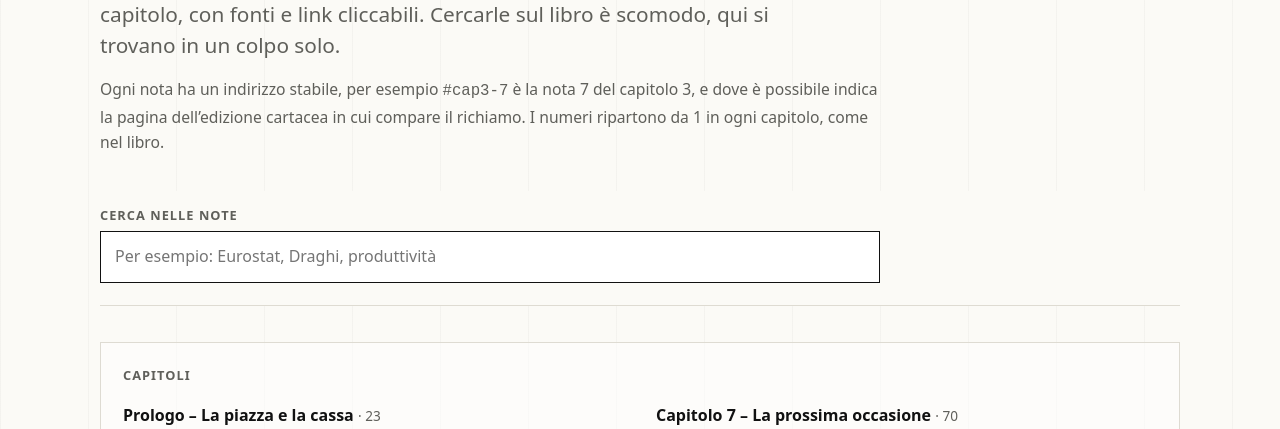
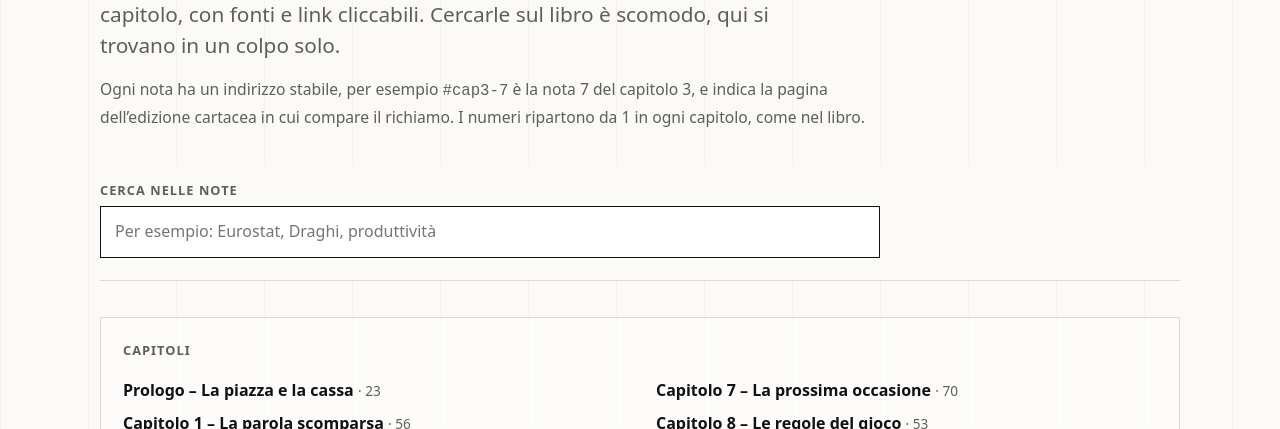
Before and after one commit to crescitazero/crescitazero.github.io, a plain HTML site: page note.html in a window 1280 px wide. Shown: the part 311-740 px from the top of the page. Drawn offline with Linux system fonts and the light colour scheme.

Commit message:
Note: le pagine del cartaceo ci sono per tutte le note
Co-Authored-By: Claude Opus 5.5 <noreply@anthropic.com>

```diff
--- a/note.html
+++ b/note.html
@@ -498,8 +498,7 @@
 
     <p class="intro">
       Ogni nota ha un indirizzo stabile, per esempio <code>#cap3-7</code> è la nota 7 del
-      capitolo 3, e dove è possibile indica la pagina dell’edizione cartacea in cui compare
-      il richiamo. I numeri ripartono da 1 in ogni capitolo, come nel libro.
+      capitolo 3, e indica la pagina dell’edizione cartacea in cui compare il richiamo. I numeri ripartono da 1 in ogni capitolo, come nel libro.
     </p>
 
     <form class="note-ricerca" role="search" hidden onsubmit="return false">
```
